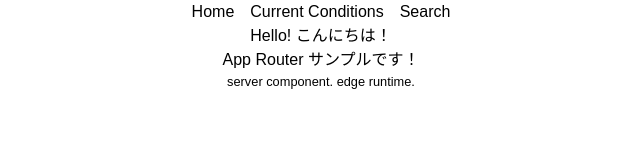
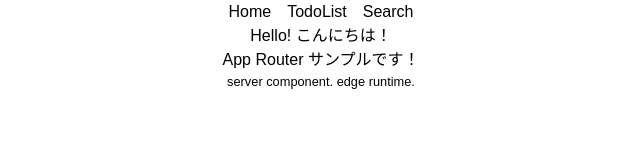
Before and after one commit to ryota-09/app-router-sample, a Next.js app: page / in a window 1280 px wide. Shown: the top 160 px of the page, without its empty margins (319-959 px from the left). Built offline with nearby package versions, Linux system fonts and the light colour scheme.

Commit message:
todos/page.tsxの更新

```diff
--- a/src/app/todos/page.tsx
+++ b/src/app/todos/page.tsx
@@ -1,3 +1,4 @@
+import TodoListTable from "@/components/todoListTable";
 import type { Metadata } from "next";
 
 export const runtime = "experimental-edge";
@@ -11,19 +12,20 @@ const getTodoList = async () => {
   try {
     const response = await fetch("https://jsonplaceholder.typicode.com/todos");
 
-    return response.json()
-  } catch (error){
-    console.error(error)
+    return response.json();
+  } catch (error) {
+    console.error(error);
   }
-}
+};
 
 export default async function TodosPage() {
-
   const todos = await getTodoList();
   return (
     <>
       <h1>Todos</h1>
-      <p>{String(todos[0].title)}</p>
+      <div>
+        <TodoListTable todoList={todos} />
+      </div>
     </>
   );
 }
--- a/src/components/Nav.tsx
+++ b/src/components/Nav.tsx
@@ -8,7 +8,7 @@ export default function Nav() {
           <Link href="/">Home</Link>
         </li>
         <li>
-          <Link href="/current-conditions">Current Conditions</Link>
+          <Link href="/todos">TodoList</Link>
         </li>
         <li>
           <Link href="/search">Search</Link>
```
Also changed, not shown: src/components/todoListTable.tsx (+8 -2 lines).
